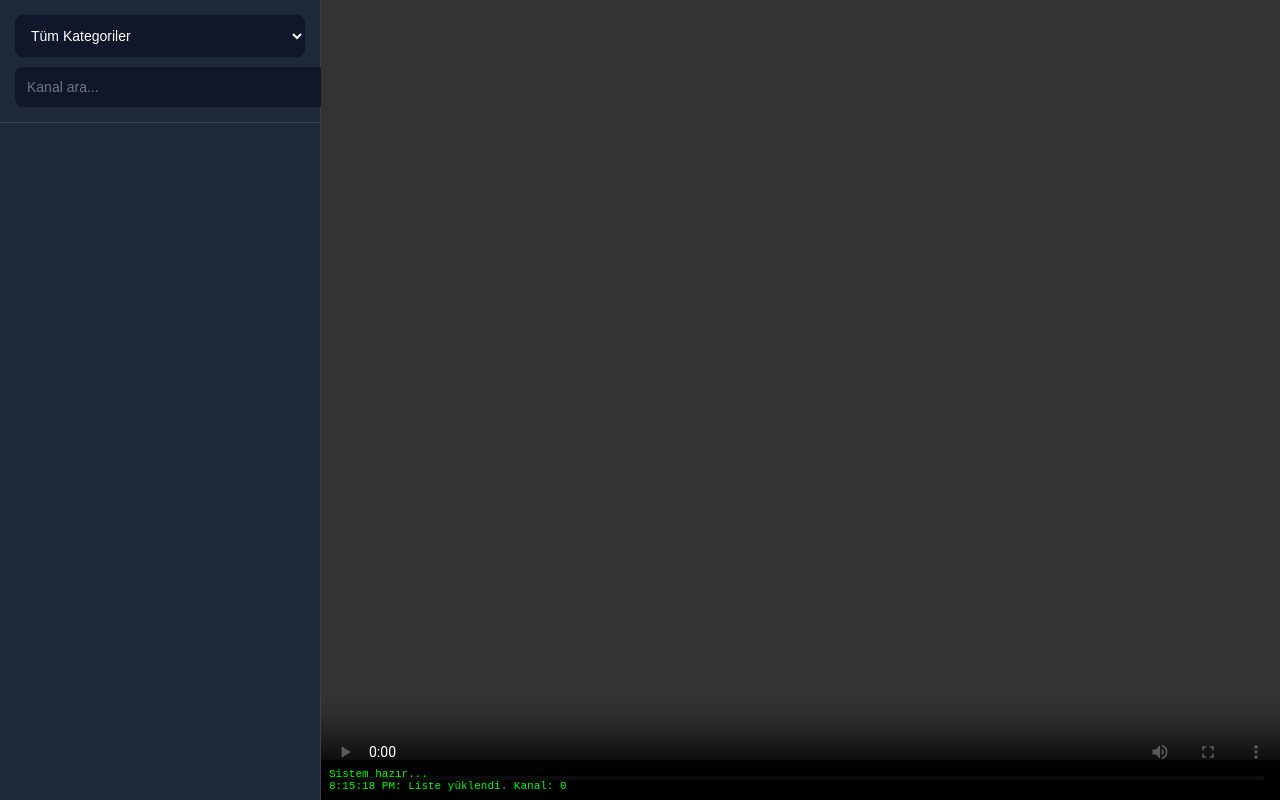
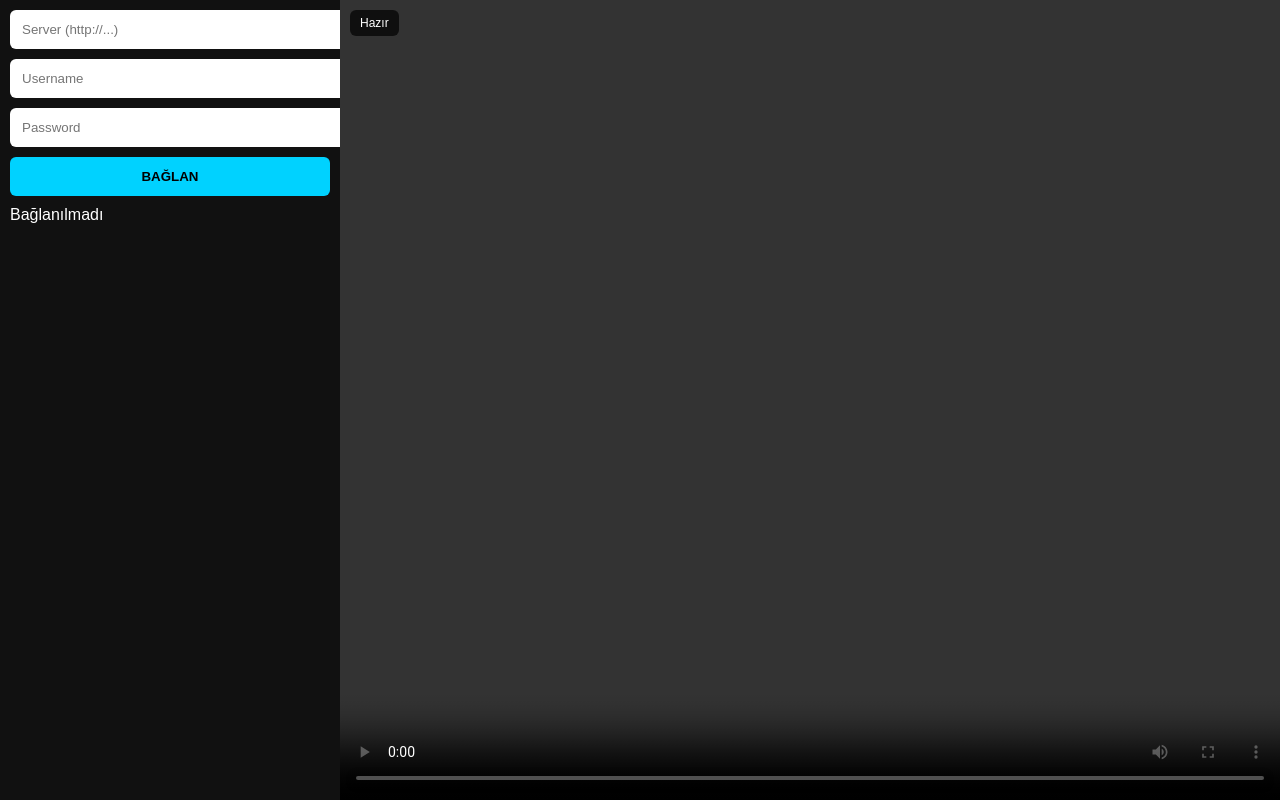
Before and after one commit to engineer25/togg-iptv, a plain HTML site: page index.html in a window 1280 px wide. Drawn offline with nearby package versions, Linux system fonts and the light colour scheme; no server answers.

Commit message:
Refactor index.html for improved structure and style

```diff
--- a/index.html
+++ b/index.html
@@ -3,138 +3,125 @@
 <head>
 <meta charset="UTF-8">
 <meta name="viewport" content="width=device-width, initial-scale=1.0">
-    <title>Togg IPTV Pro - Stable Version</title>
+<title>Togg IPTV Pro</title>
+
 <script src="https://cdn.jsdelivr.net/npm/hls.js@1"></script>
+
 <style>
-        :root { --primary: #00d2ff; --bg: #0f172a; --sidebar: #1e293b; --text: #f8fafc; --fav: #fbbf24; }
-        body { margin: 0; background: var(--bg); color: var(--text); font-family: sans-serif; display: flex; height: 100vh; overflow: hidden; }
-        #sidebar { width: 320px; background: var(--sidebar); display: flex; flex-direction: column; border-right: 1px solid #334155; }
-        .controls-area { padding: 15px; border-bottom: 1px solid #334155; display: flex; flex-direction: column; gap: 10px; }
-        select, input { width: 100%; padding: 12px; border-radius: 8px; border: none; background: #0f172a; color: white; font-size: 14px; outline: none; }
-        .list-container { flex: 1; overflow-y: auto; padding: 10px; }
-        .channel-item { display: flex; align-items: center; padding: 10px; margin-bottom: 5px; border-radius: 8px; background: #2d3748; cursor: pointer; transition: 0.2s; font-size: 13px; border: 1px solid transparent; }
-        .channel-item:hover { background: #4a5568; border-color: var(--primary); }
-        .active { border-left: 5px solid var(--primary); background: #1a202c !important; }
-        #main { flex: 1; display: flex; flex-direction: column; background: #000; position: relative; }
-        video { width: 100%; height: 100%; object-fit: contain; }
-        #debug { position: absolute; bottom: 0; width: 100%; background: rgba(0,0,0,0.85); color: #00ff00; font-family: monospace; font-size: 11px; padding: 8px; max-height: 100px; overflow-y: auto; pointer-events: none; }
-        #loader { position: absolute; top: 50%; left: 50%; transform: translate(-50%, -50%); display: none; color: var(--primary); font-weight: bold; background: rgba(0,0,0,0.8); padding: 20px; border-radius: 10px; text-align: center; z-index: 100; }
+body { margin:0; display:flex; height:100vh; background:#000; color:#fff; font-family:sans-serif;}
+#sidebar { width:320px; background:#111; overflow:auto; padding:10px;}
+.channel { padding:10px; border-bottom:1px solid #333; cursor:pointer; }
+.channel:hover { background:#222; }
+#main { flex:1; display:flex; justify-content:center; align-items:center; position:relative;}
+video { width:100%; height:100%; background:#000; }
+input, button {
+  width:100%; padding:12px; margin-bottom:10px;
+  border:none; border-radius:6px;
+}
+button { background:#00d2ff; font-weight:bold; cursor:pointer; }
+#status {
+  position:absolute; top:10px; left:10px;
+  background:rgba(0,0,0,0.7); padding:6px 10px;
+  font-size:12px; border-radius:6px;
+}
 </style>
 </head>
+
 <body>
 
 <div id="sidebar">
-    <div class="controls-area">
-        <select id="groupSelect" onchange="updateUI()"><option value="all">Kategoriler...</option></select>
-        <input type="text" id="searchInput" placeholder="Kanal ara..." onkeyup="updateUI()">
-    </div>
-    <div id="channelList" class="list-container">Yükleniyor...</div>
+  <input id="server" placeholder="Server (http://...)">
+  <input id="user" placeholder="Username">
+  <input id="pass" placeholder="Password">
+  <button onclick="loadChannels()">BAĞLAN</button>
+  <div id="list">Bağlanılmadı</div>
 </div>
 
 <div id="main">
   <video id="video" controls autoplay playsinline></video>
-    <div id="loader">BAĞLANILIYOR...</div>
-    <div id="debug">Sistem hazır...</div>
+  <div id="status">Hazır</div>
 </div>
 
 <script>
-    const M3U_URL = 'liste.m3u';
-    const video = document.getElementById('video');
-    const debug = document.getElementById('debug');
-    const loader = document.getElementById('loader');
+const video = document.getElementById("video");
+const list = document.getElementById("list");
+const status = document.getElementById("status");
 
-    let allChannels = [];
+// 🔥 BURAYI DEĞİŞTİR
+const proxy = "https://dawn-snow-526f.hansebahattin.workers.dev/?url=";
+
 let hls = null;
 
-    function log(msg, color = "#00ff00") {
-        debug.innerHTML += `<div style="color:${color}">${new Date().toLocaleTimeString()}: ${msg}</div>`;
-        debug.scrollTop = debug.scrollHeight;
+function setStatus(msg, color="white") {
+  status.innerText = msg;
+  status.style.color = color;
 }
 
-    async function init() {
+async function loadChannels() {
+  const server = document.getElementById("server").value;
+  const user = document.getElementById("user").value;
+  const pass = document.getElementById("pass").value;
+
+  const api = `${server}/player_api.php?username=${user}&password=${pass}&action=get_live_streams`;
+
+  setStatus("Kanal listesi alınıyor...");
+
   try {
-            const response = await fetch(M3U_URL);
-            const data = await response.text();
-            parseM3U(data);
-            log("Liste yüklendi. Kanal: " + allChannels.length);
-        } catch (e) {
-            log("Liste Okuma Hatası: " + e.message, "red");
+    const res = await fetch(proxy + encodeURIComponent(api));
+    const data = await res.json();
+
+    list.innerHTML = "";
+
+    data.slice(0,200).forEach(ch => {
+      const div = document.createElement("div");
+      div.className = "channel";
+      div.innerText = ch.name;
+      div.onclick = () => play(server, user, pass, ch.stream_id);
+      list.appendChild(div);
+    });
+
+    setStatus("Kanallar yüklendi ✅");
+  } catch(e) {
+    setStatus("Liste hatası ❌", "red");
   }
 }
 
-    function parseM3U(data) {
-        const lines = data.split('\n');
-        const groups = new Set();
-        let current = null;
-        lines.forEach(line => {
-            line = line.trim();
-            if (line.startsWith('#EXTINF:')) {
-                const g = line.match(/group-title="([^"]+)"/);
-                current = { title: line.split(',').pop().trim(), group: g ? g[1] : "Genel" };
-                groups.add(current.group);
-            } else if (line.startsWith('http') && current) {
-                current.url = line;
-                allChannels.push(current);
-                current = null;
-            }
-        });
-        const gs = document.getElementById('groupSelect');
-        gs.innerHTML = '<option value="all">Tüm Kategoriler</option>';
-        Array.from(groups).sort().forEach(g => gs.innerHTML += `<option value="${g}">${g}</option>`);
-        updateUI();
-    }
+function play(server, user, pass, id) {
+  const url = `${server}/live/${user}/${pass}/${id}.m3u8`;
 
-    function updateUI() {
-        const g = document.getElementById('groupSelect').value;
-        const q = document.getElementById('searchInput').value.toLowerCase();
-        const cl = document.getElementById('channelList');
-        cl.innerHTML = '';
-        allChannels.filter(c => (g === 'all' || c.group === g) && c.title.toLowerCase().includes(q))
-            .slice(0, 150).forEach(c => {
-                const div = document.createElement('div');
-                div.className = 'channel-item';
-                div.innerHTML = `<span>${c.title}</span>`;
-                div.onclick = () => play(c.url, div);
-                cl.appendChild(div);
-            });
-    }
+  setStatus("Bağlanıyor...");
 
-    function play(url, el) {
   if (hls) hls.destroy();
-        log("Kanal isteği: " + url);
-        loader.style.display = 'block';
-
-        // Mühendislik Dokunuşu: Tüm HTTP trafiğini HTTPS Köprüye zorla
-        const proxyPrefix = 'https://corsproxy.io/?';
 
   if (Hls.isSupported()) {
     hls = new Hls({
-                // Bu kısım videonun tüm parçalarını otomatik olarak proxy'den geçirir
-                xhrSetup: function (xhr, url) {
-                    xhr.open('GET', proxyPrefix + encodeURIComponent(url), true);
+      maxBufferLength: 30,
+      xhrSetup: function(xhr, url2) {
+        xhr.open("GET", proxy + encodeURIComponent(url2), true);
       }
     });
 
-            hls.loadSource(proxyPrefix + encodeURIComponent(url));
+    hls.loadSource(proxy + encodeURIComponent(url));
     hls.attachMedia(video);
 
     hls.on(Hls.Events.MANIFEST_PARSED, () => {
-                log("HLS Manifest yakalandı.");
-                video.play().then(() => loader.style.display = 'none').catch(() => {
-                    log("Dokunarak oynatın.", "orange");
-                    loader.innerHTML = '<button onclick="video.play(); document.getElementById(\'loader\').style.display=\'none\';" style="padding:15px; background:cyan; border:none; border-radius:10px; font-weight:bold; cursor:pointer;">OYNAT</button>';
+      setStatus("Yayın başladı ✅");
+      video.play().catch(() => {
+        setStatus("Play için dokun", "orange");
       });
     });
 
     hls.on(Hls.Events.ERROR, (event, data) => {
       if (data.fatal) {
-                    log("KRİTİK HATA: " + data.details, "red");
-                    loader.innerHTML = `HATA!<br><small>${data.details}</small>`;
+        setStatus("Hata: " + data.details, "red");
       }
     });
+
+  } else {
+    video.src = proxy + encodeURIComponent(url);
   }
 }
-    init();
 </script>
+
 </body>
 </html>
```
Lines whose indentation alone changed are shown as unchanged.
